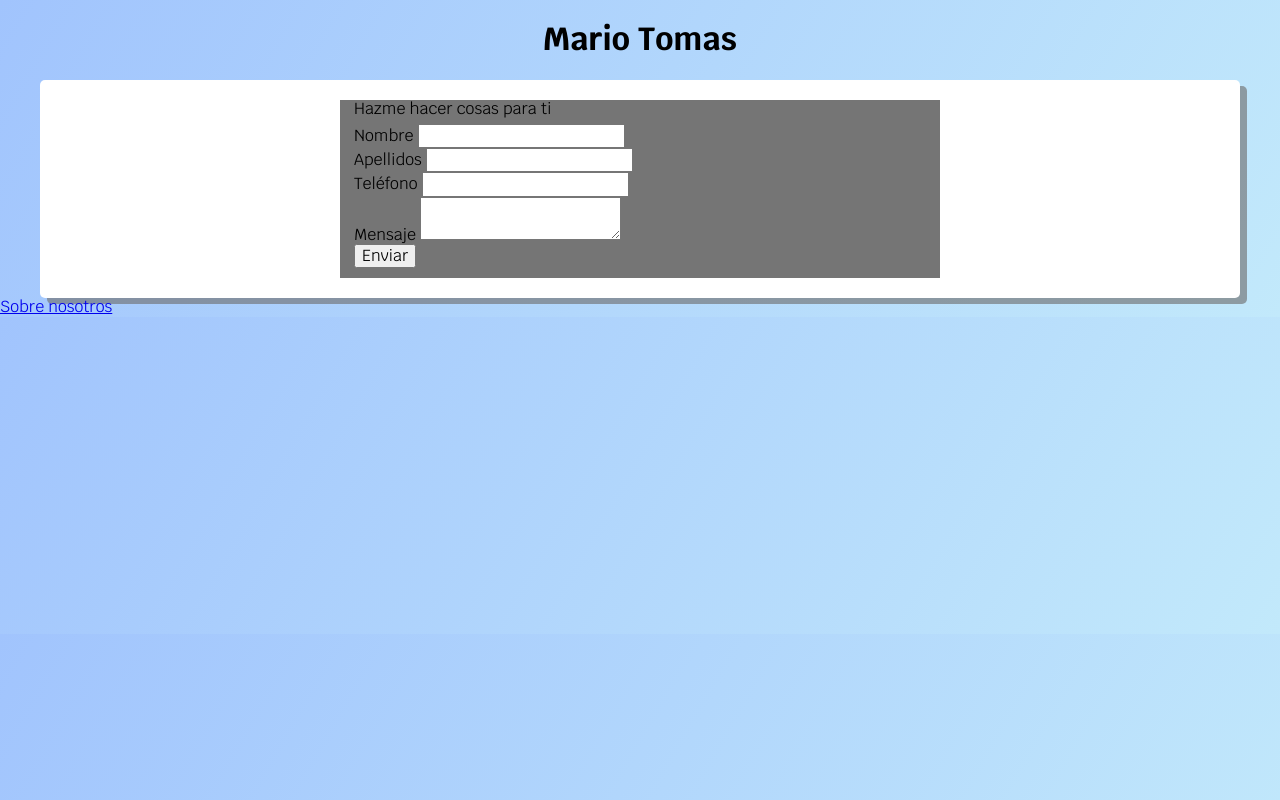
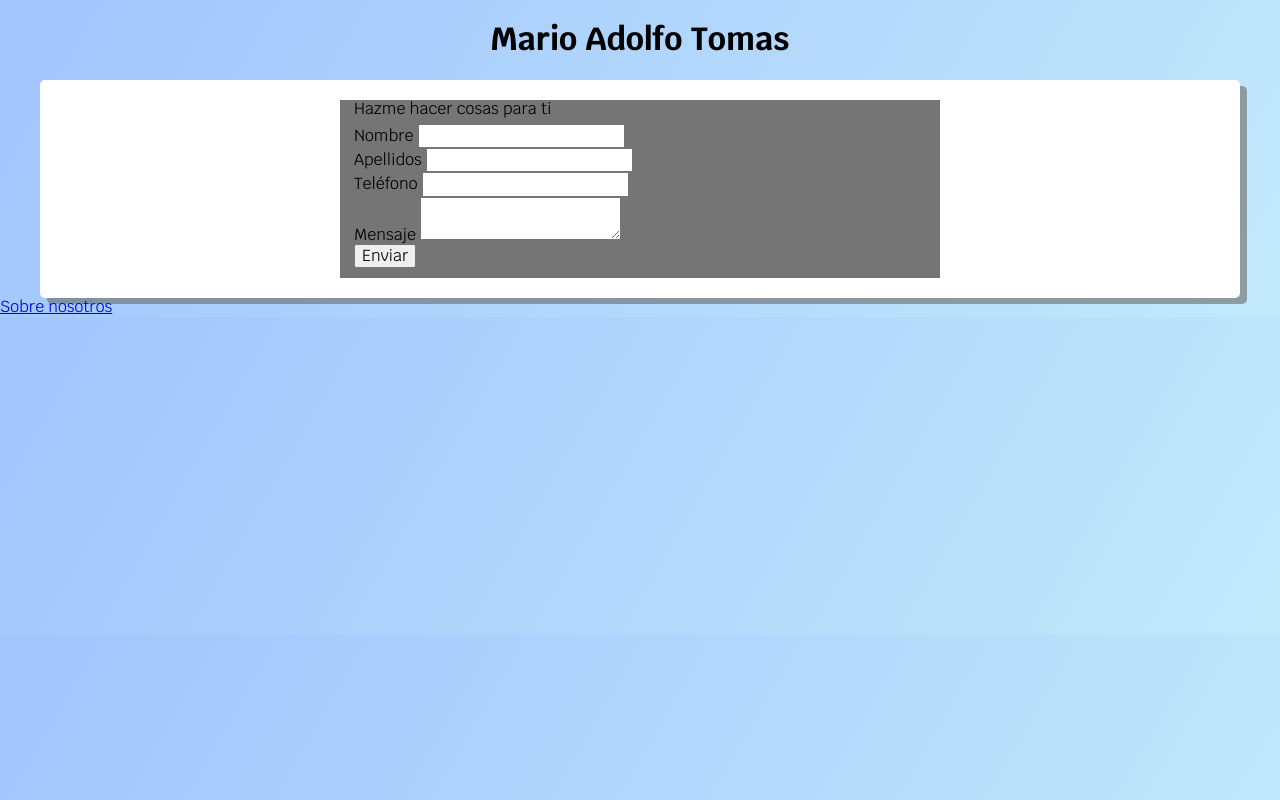
Before and after one commit to MarioTomas0209/contacto, a plain HTML site: page index.html in a window 1280 px wide. Drawn offline with Linux system fonts and the light colour scheme.

Commit message:
Update index.html

```diff
--- a/index.html
+++ b/index.html
@@ -15,7 +15,7 @@
 </head>
 <body>
     <heard class="cebecera">
-        <h1>Mario Tomas</h1>
+        <h1>Mario Adolfo Tomas</h1>
     </heard>
 
     <main class="contenedor sombra">
```
